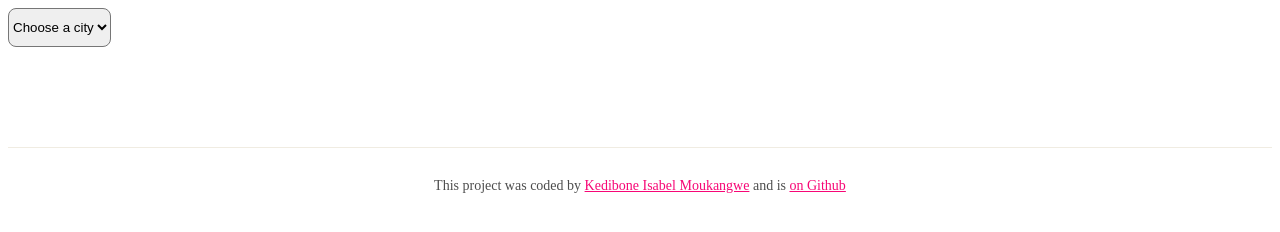
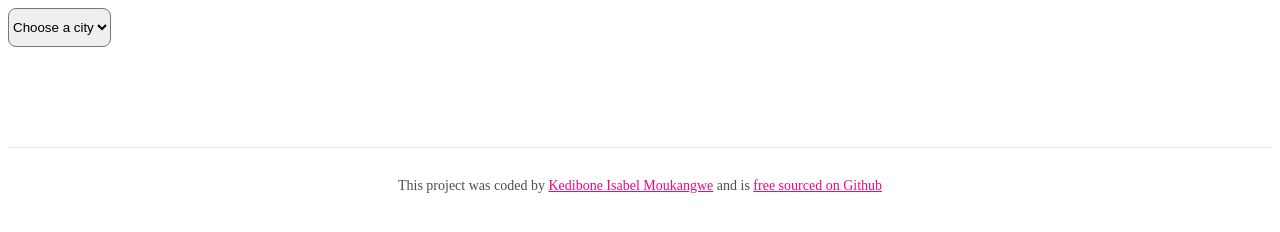
Before and after one commit to Bonnie444-888/TimeZone-Dropdown, a plain HTML site: page index.html in a window 1280 px wide. Drawn offline with nearby package versions, Linux system fonts and the light colour scheme.

Commit message:
updated footer in HTML

```diff
--- a/index.html
+++ b/index.html
@@ -27,7 +27,7 @@
       <a
         href="https://github.com/Bonnie444-888/Weather-Forecast-App"
         target="_blank"
-        >on Github</a
+        >free sourced on Github</a
       >
     </footer>
     <script src="src/index.js"></script>
```
